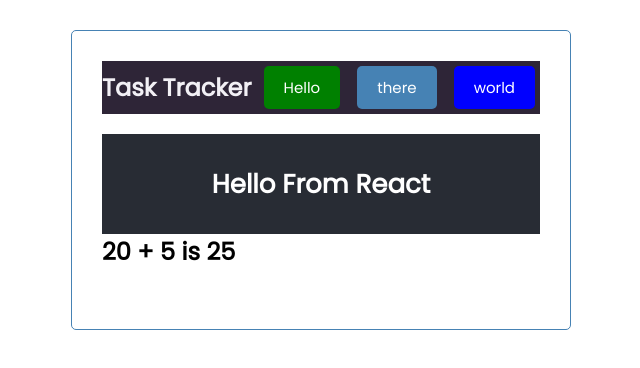
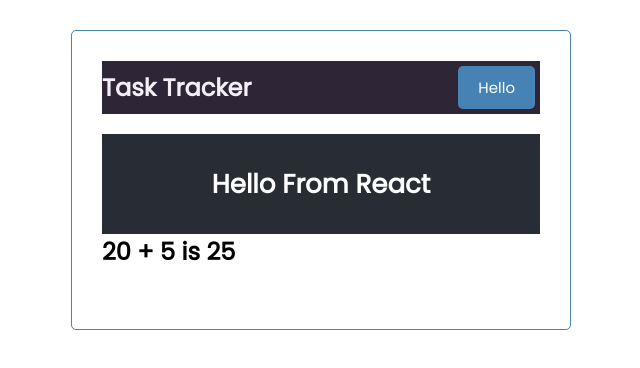
Before and after one commit to vibrunazo/react-task-tracker, a React (Create React App) app: page / in a window 1280 px wide. Shown: the top 368 px of the page, without its empty margins (319-959 px from the left). Built offline with nearby package versions, Linux system fonts and the light colour scheme.

Commit message:
Button onClick event

```diff
--- a/src/components/Button.js
+++ b/src/components/Button.js
@@ -1,7 +1,11 @@
 import PropTypes from 'prop-types'
 
-const Button = ({ color, text}) => {
-    return <button style={{backgroundColor: color}} className="btn">{text}</button>
+const Button = ({ color, text, onClick}) => {
+    return (
+        <button onClick={onClick} style={{backgroundColor: color}} className="btn">
+            {text}
+        </button>
+    )
 }
 
 Button.defaultProps = {
@@ -11,6 +15,7 @@ Button.defaultProps = {
 Button.propTypes = {
     text: PropTypes.string,
     color: PropTypes.string,
+    onClick: PropTypes.func.isRequired
 }
 
 export default Button
--- a/src/components/Header.js
+++ b/src/components/Header.js
@@ -4,12 +4,14 @@ import Button from './Button'
 
 
 const Header = ({ title }) => {
+    const onClick = () => {
+        console.log('clicked a header button')
+    }
+
     return (
         <header className="header">
             <h2>{title}</h2>
-            <Button color='green' text='Hello' />
-            <Button text='there' />
-            <Button color='blue' text='world' />
+            <Button text='Hello' onClick={onClick} />
         </header>
     )
 }
```
